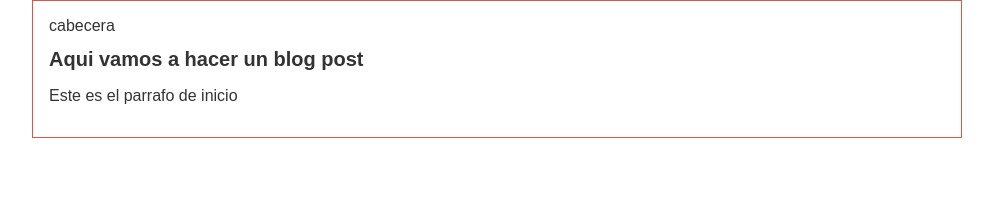
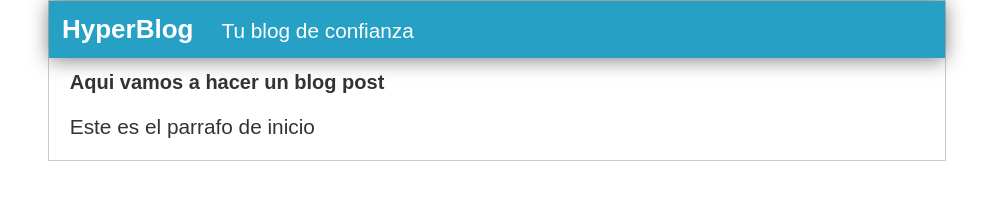
Before and after one commit to IvonGomez/proyectoDemo, a plain HTML site: page index.html in a window 1280 px wide. Shown: the whole page, without its empty margins (143-1136 px from the left). Drawn offline with Linux system fonts and the light colour scheme.

Commit message:
cambios cabecera

```diff
--- a/css/estilos.css
+++ b/css/estilos.css
@@ -3,17 +3,38 @@ body
     color:#333;
     text-align: center;
     font-family: "Arial";
-    font-size: 16px;
+    font-size: 26px;
     margin: 0%;
     padding: 0%;
+}
+#cabecera
+{
+    background: #26a0c5;
+    box-shadow: 0px 2px 20px 0px rgba(0,0,0,0.5);
+    color: white;
+    font-weight: bold;
+    margin: 0;
+    padding: 0.5em;
+}
+#cabecera #tagline
+{
+    padding: 0 0 0 1em;
+    font-weight: normal;
+    font-size: 0.8em;
 }
 #container
 {
     width: 70%;
-    padding: 1em;
+    padding: 0;
     text-align: left;
-    border: 1px solid #d54;
+    border: 1px solid rgb(204, 202, 199);
     margin: 0 auto;
+}
+#post
+{
+    padding: 0 0 0 1em;
+    font-weight: normal;
+    font-size: 0.8em;
 }
 #container h1
 {
--- a/index.html
+++ b/index.html
@@ -10,7 +10,8 @@
 <body>
     <div id="container"=>
         <div id="cabecera">
-            cabecera
+            HyperBlog
+            <span id="tagline">Tu blog de confianza</span>
         </div>
         <div id="post">
             <h1>Aqui vamos a hacer un blog post</h1>
```
